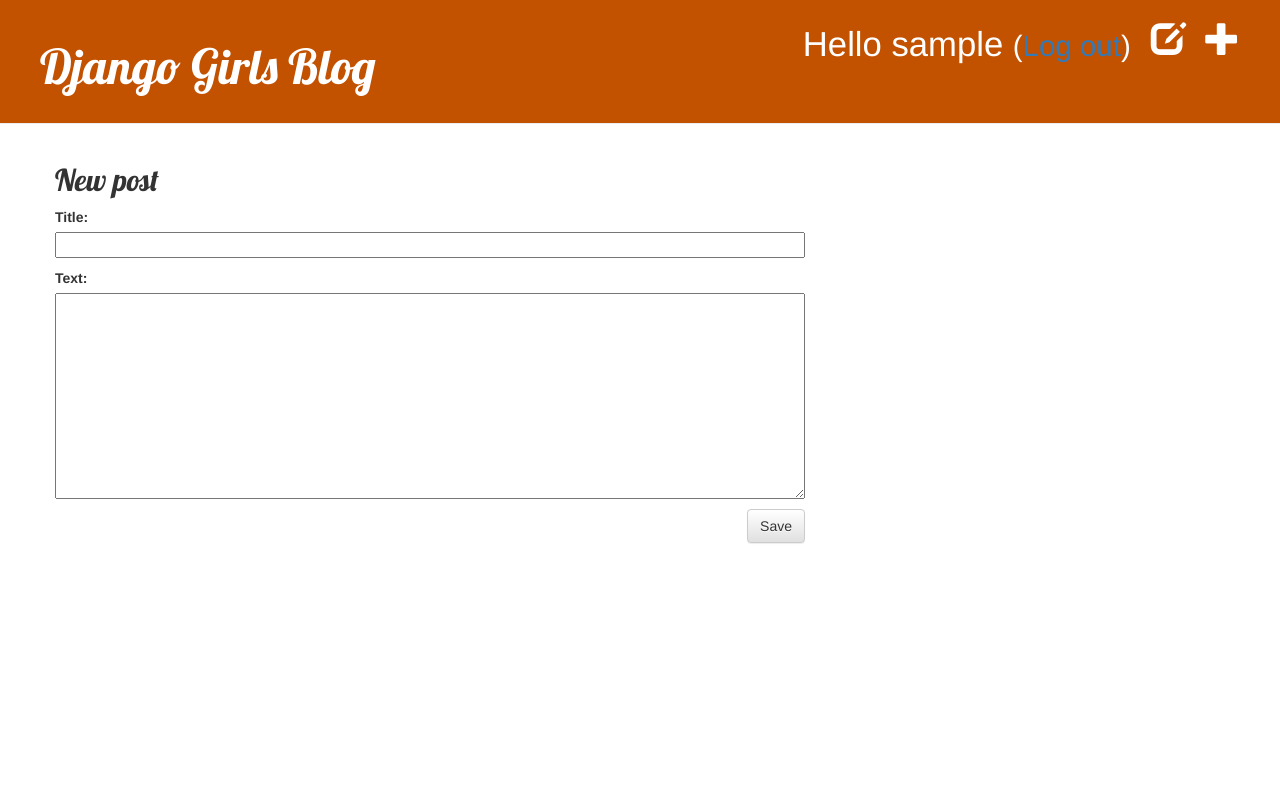
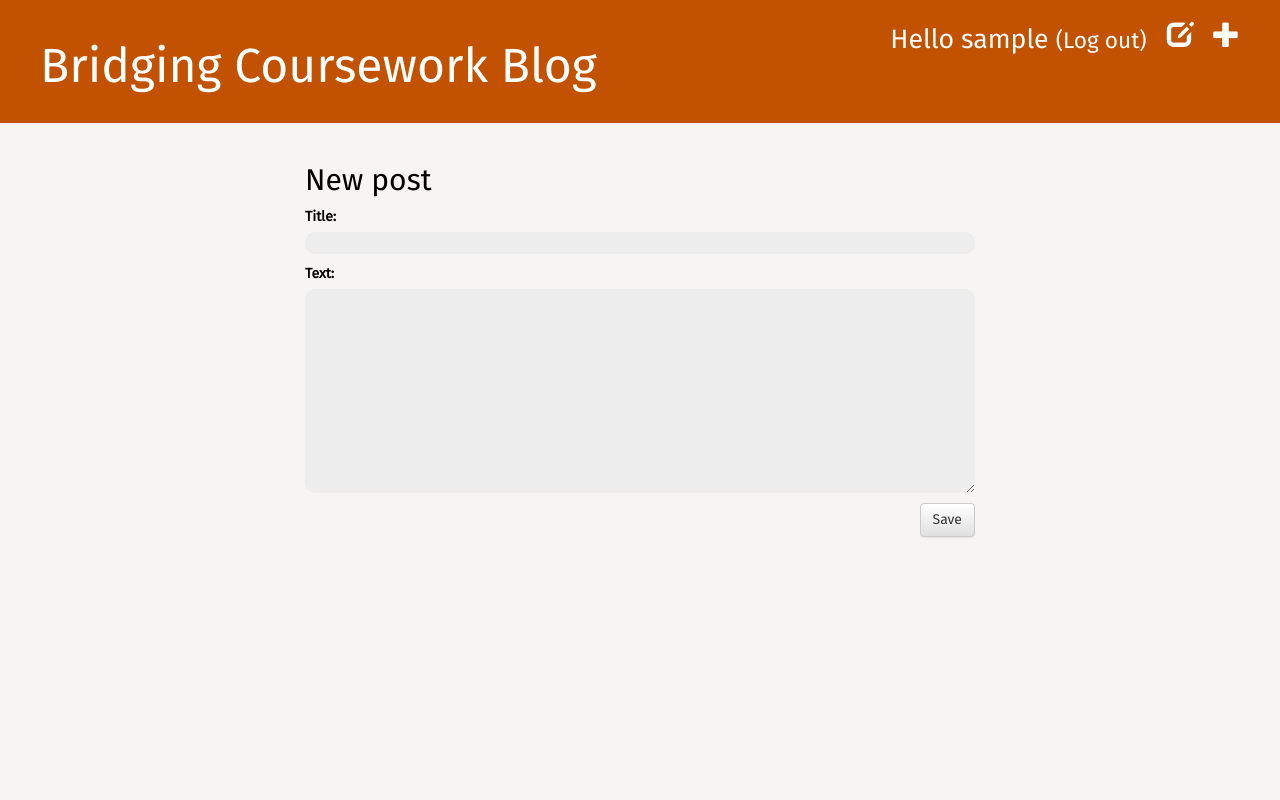
Before and after one commit to mxbuni/django-girls, a Django app: page /post/new/ in a window 1280 px wide. Run offline with Django 3.2, Linux system fonts and the light colour scheme; the visitor is signed in with stand-in values (Sample User, id 1); some libraries are stand-ins or nearby versions.

Commit message:
simple restyle; added prefers-color-scheme for simple dark theme

```diff
--- a/blog/static/css/blog.css
+++ b/blog/static/css/blog.css
@@ -1,25 +1,61 @@
+:root {
+    --main-bg-color: #F6F5F4;
+    --main-container-color: #EDEDED;
+    --main-accent-color: #C25100;
+    --main-text-color: #000000;
+    --accent-text-color: #FFFFFF;
+    --faded-text-color: #828282;
+}
+
+@media (prefers-color-scheme: dark) {
+    :root {
+        --main-bg-color: #353535;
+        --main-container-color: #3C3C3C;
+        --main-text-color: #FFFFFF;
+        --faded-text-color: #C9C9C9;
+    }
+}
+
+* {
+    color: var(--main-text-color);
+    font-family: 'Fira Sans', sans-serif;
+}
+
+body {
+    background-color: var(--main-bg-color);
+}
+
 .page-header {
-    background-color: #C25100;
+    background-color: var(--main-accent-color);
     margin-top: 0;
     padding: 20px 20px 20px 40px;
 }
 
-.page-header h1, .page-header h1 a, .page-header h1 a:visited, .page-header h1 a:active {
-    color: #ffffff;
+a, a:hover {
+  color: var(--main-accent-color);
+}
+
+.page-header * {
+    color: var(--accent-text-color);
+}
+
+.page-header h1 {
+    color: var(--accent-text-color);
     font-size: 36pt;
-    text-decoration: none;
+}
+
+.page-header a:hover {
+    color: var(--accent-text-color);
 }
 
 .content {
-    margin-left: 40px;
-}
-
-h1, h2, h3, h4 {
-    font-family: 'Lobster', cursive;
+    margin: auto;
+    width: 100%;
+    max-width: 700px;
 }
 
 .date {
-    color: #828282;
+    color: var(--faded-text-color);
 }
 
 .save {
@@ -28,23 +64,49 @@
 
 .post-form textarea, .post-form input {
     width: 100%;
+    background-color: var(--main-container-color);
+    color: var(--main-text-color);
+    border: none;
+    border-radius: 10px
+}
+
+input[type=text], input[type=password] {
+    background-color: var(--main-container-color);
+    color: var(--main-text-color);
+    border: none;
+    border-radius: 10px
+}
+
+input[type=submit] {
+    color: #000000;
 }
 
 .top-menu, .top-menu:hover, .top-menu:visited {
-    color: #ffffff;
+    color: var(--accent-text-color);
     float: right;
-    font-size: 26pt;
+    font-size: 20pt;
     margin-right: 20px;
 }
 
 .post {
-    margin-bottom: 70px;
-}
-
-.post h2 a, .post h2 a:visited {
-    color: #000000;
+    background-color: var(--main-container-color);
+    border-radius: 10px;
+    margin-bottom: 40px;
+    padding: 20px;
 }
 
 .comment {
     margin: 20px 0px 20px 20px;
 }
+
+.col-md-8 {
+    width: 100%;
+}
+
+.glyphicon {
+    color: #000000;
+}
+
+.page-header .glyphicon {
+    color: var(--accent-text-color);
+}
--- a/blog/templates/blog/base.html
+++ b/blog/templates/blog/base.html
@@ -4,7 +4,7 @@
         <link rel="stylesheet" href="//maxcdn.bootstrapcdn.com/bootstrap/3.2.0/css/bootstrap.min.css"/>
         <link rel="stylesheet" href="//maxcdn.bootstrapcdn.com/bootstrap/3.2.0/css/bootstrap-theme.min.css"/>
         <link rel="stylesheet" href="{% static 'css/blog.css' %}"/>
-        <link href="//fonts.googleapis.com/css?family=Lobster&subset=latin,latin-ext" rel="stylesheet" type="text/css"/>
+        <link href='https://fonts.googleapis.com/css?family=Fira Sans' rel='stylesheet'>
         <title>Django Girls blog</title>
     </head>
     <body>
@@ -16,7 +16,7 @@
             {% else %}
                 <a href="{% url 'login' %}" class="top-menu"><span class="glyphicon glyphicon-lock"></span></a>
             {% endif %}
-            <h1><a href="/">Django Girls Blog</a></h1>
+            <h1><a href="/">Bridging Coursework Blog</a></h1>
         </div>
         <div class="content container">
             <div class="row">
--- a/blog/templates/blog/post_list.html
+++ b/blog/templates/blog/post_list.html
@@ -3,12 +3,12 @@
 {% block content %}
     {% for post in posts %}
         <div class="post">
-            <div class="date">
-                <p>published: {{ post.published_date }}</p>
-            </div>
             <h2><a href="{% url 'post_detail' pk=post.pk %}">{{ post.title }}</a></h2>
             <p>{{ post.text|linebreaksbr }}</p>
             <a href="{% url 'post_detail' pk=post.pk %}">Comments: {{ post.approved_comments.count }}</a>
+            <div class="date">
+                <p>Published: {{ post.published_date }}</p>
+            </div>
         </div>
     {% endfor %}
 {% endblock %}
--- a/blog/templates/registration/login.html
+++ b/blog/templates/registration/login.html
@@ -18,7 +18,7 @@
         </tr>
         </table>
 
-        <input type="submit" value="login" />
+        <input type="submit" value="Login" />
         <input type="hidden" name="next" value="{{ next }}" />
     </form>
 {% endblock %}
```
